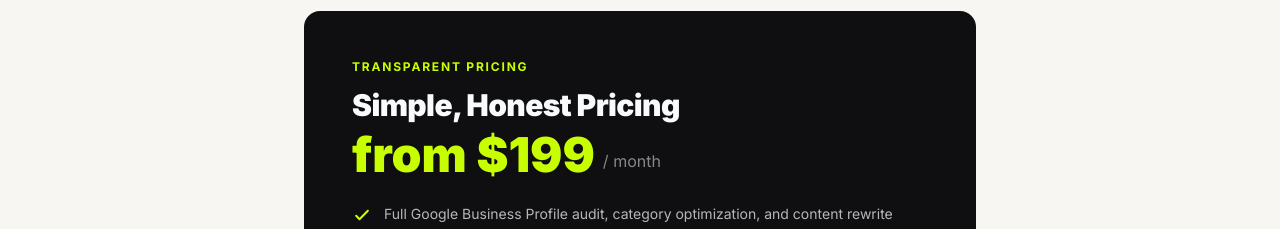
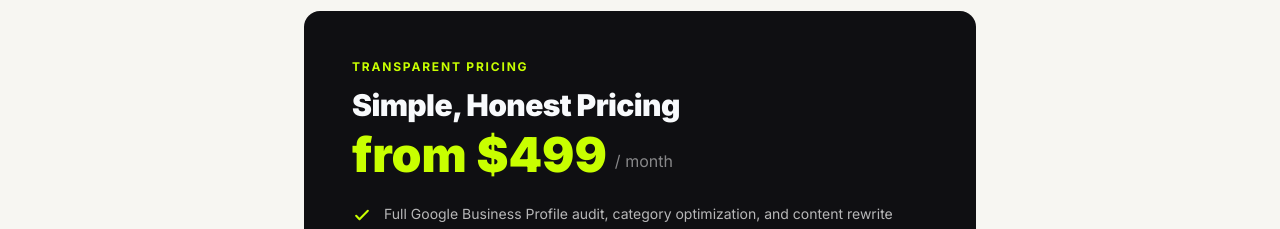
Before and after one commit to shaheertiger/OnlineMarketingAgency, a Next.js app: page /google-business-profile-optimization in a window 1280 px wide. Shown: the part 4660-4889 px from the top of the page. Built offline with nearby package versions, Linux system fonts and the light colour scheme.

Commit message:
Update GBP optimization and local SEO pricing to from $499/month

```diff
--- a/app/google-business-profile-optimization/page.tsx
+++ b/app/google-business-profile-optimization/page.tsx
@@ -257,7 +257,7 @@ export default function GBPPage() {
           },
         ]}
         pricing={{
-          price: 'from $199',
+          price: 'from $499',
           period: '/ month',
           bullets: [
             'Full Google Business Profile audit, category optimization, and content rewrite',
```
